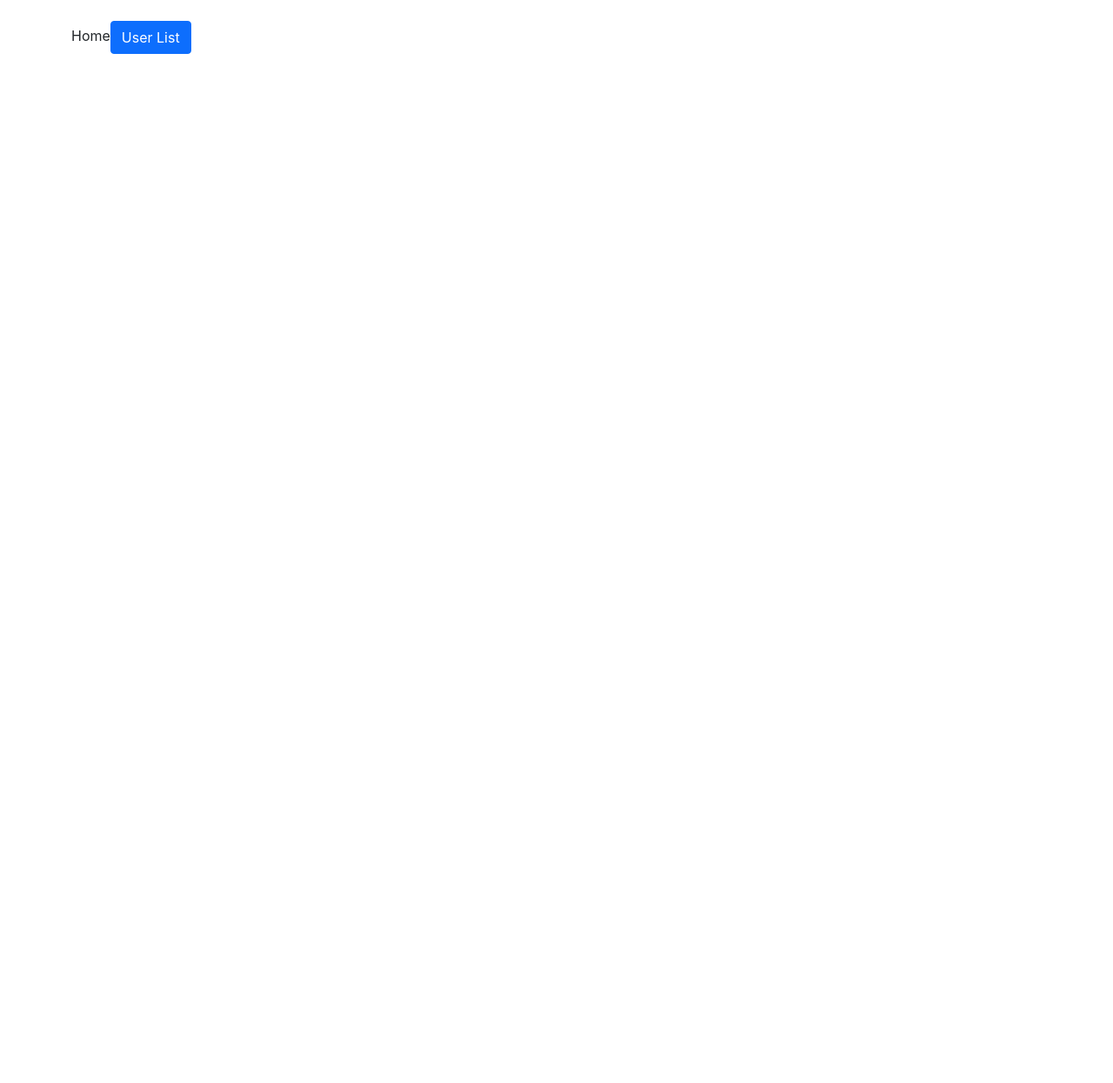
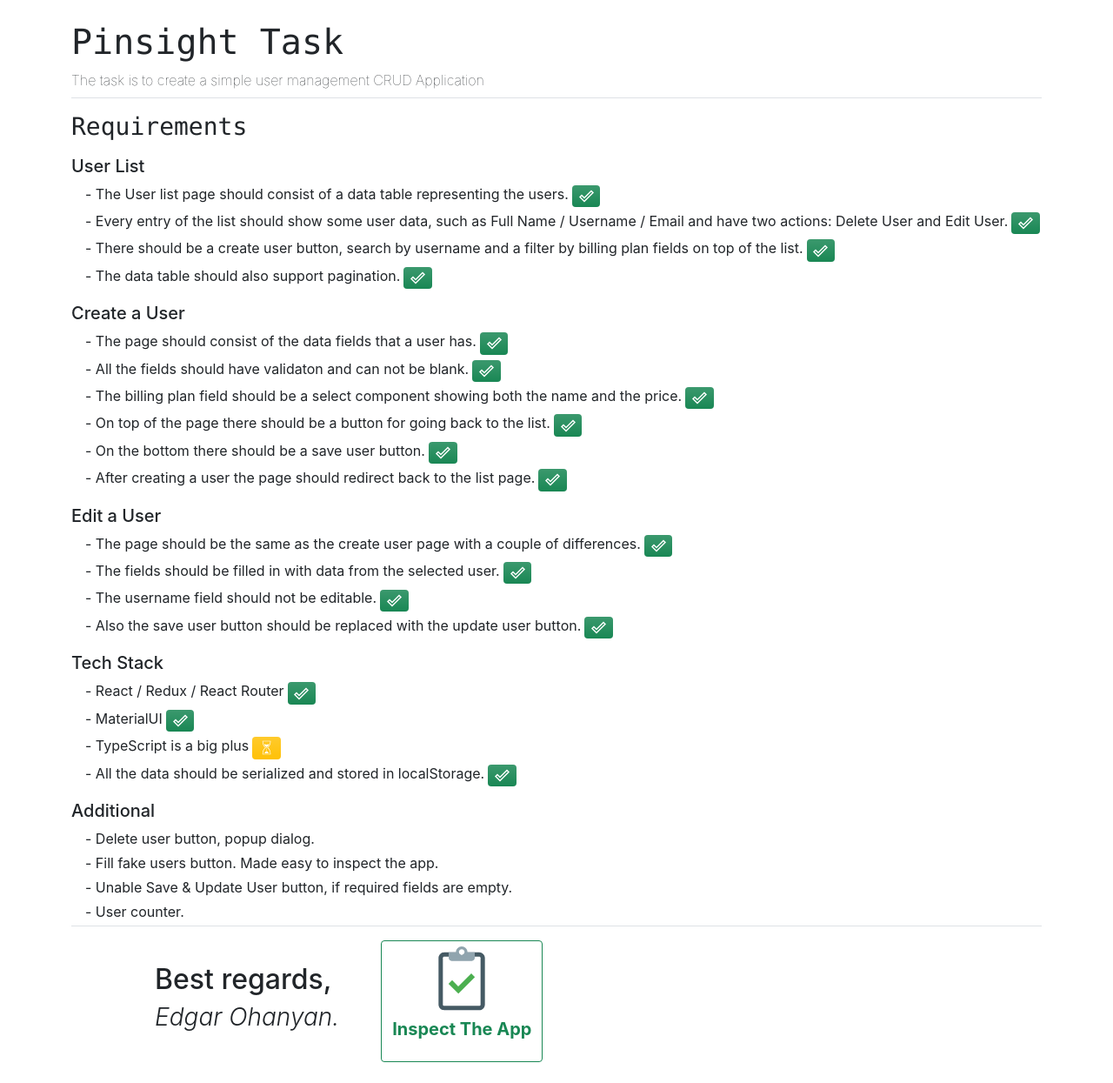
Before and after one commit to OhanyanEdgar/Pinsight_Task, a React (Create React App) app: page / in a window 1280 px wide. Shown: the whole page at 87% size. Before the commit the page ends 800 px from the top, so only its background shows below. Built offline with nearby package versions, Linux system fonts and the light colour scheme.

Commit message:
Added Home page layout

```diff
--- a/src/assets/fakeData.js
+++ b/src/assets/fakeData.js
@@ -60,8 +60,8 @@ const fakeData = [
         fullName: "Jim Tonn",
         password: "Fslh1iSP@",
         billingPlan: {
-            name: "month",
-            price: 350,
+            name: "week",
+            price: 100,
         },
         id: 6,
     },
@@ -115,8 +115,8 @@ const fakeData = [
         fullName: "Bendix Pacey",
         password: "l@hyCj2!$6F#og",
         billingPlan: {
-            name: "year",
-            price: 4000,
+            name: "month",
+            price: 350,
         },
         id: 11,
     },
@@ -126,8 +126,8 @@ const fakeData = [
         fullName: "Moyra Sherrum",
         password: "CGl@b9N#zAH!tR",
         billingPlan: {
-            name: "year",
-            price: 4000,
+            name: "month",
+            price: 350,
         },
         id: 12,
     },
--- /dev/null
+++ b/src/components/TaskItem.jsx
@@ -0,0 +1,24 @@
+
+// Icons
+import { MdOutlineDoneOutline } from 'react-icons/md';
+import { GiSandsOfTime } from 'react-icons/gi';
+
+const TaskItem = ({ text, status }) => {
+    return (
+        <p className="mb-1 ms-3">
+            { text }
+            {status === "done" &&
+                <span className="text-wrap badge bg-success bg-gradient ms-1 ">
+                    <MdOutlineDoneOutline size={17} />
+                </span> ||
+                status === "undone" &&
+                <span className="text-wrap badge bg-warning bg-gradient ms-1">
+                    <GiSandsOfTime size={17} />
+                </span>
+
+            }
+        </p>
+    );
+};
+
+export default TaskItem;
--- a/src/pages/Home.jsx
+++ b/src/pages/Home.jsx
@@ -1,18 +1,113 @@
 
 // Important
 import { useNavigate } from 'react-router-dom';
+// Icons
+import { FcInspection } from 'react-icons/fc';
+// Components
+import TaskItem from '../components/TaskItem';
 
 const Home = () => {
     const navigate = useNavigate();
 
     return (
-        <div>
-            Home
-            <button
-                onClick={() => navigate("/user_list")}
-                className="btn btn-primary">
-                    User List
-            </button>
+        <div className="pb-4">
+            <div className="title">
+                <h1 className="font-monospace">Pinsight Task</h1>
+                <p className="fw-lighter border-bottom pb-2">
+                    The task is to create a simple user management CRUD Application
+                </p>
+            </div>
+            <div className="requirements border-bottom">
+                <h3 className="font-monospace">Requirements</h3>
+                <h5 className="mt-3">User List</h5>
+                <TaskItem status="done"
+                    text="- The User list page should consist of a data table representing the users."
+                />
+                <TaskItem status="done"
+                    text="- Every entry of the list should show some user data, such as Full Name /
+                    Username / Email and have two actions: Delete User and Edit User."
+                />
+                <TaskItem status="done"
+                    text="- There should be a create user button, search by username and a filter by
+                    billing plan fields on top of the list."
+                />
+                <TaskItem status="done"
+                    text="- The data table should also support pagination."
+                />
+                <h5 className="mt-3">Create a User</h5>
+                <TaskItem status="done"
+                    text="- The page should consist of the data fields that a user has."
+                />
+                <TaskItem status="done"
+                    text="- All the fields should have validaton and can not be blank."
+                />
+                <TaskItem status="done"
+                    text="- The billing plan field should be a select component showing both the name and the price."
+                />
+                <TaskItem status="done"
+                    text="- On top of the page there should be a button for going back to the list."
+                />
+                <TaskItem status="done"
+                    text="- On the bottom there should be a save user button."
+                />
+                <TaskItem status="done"
+                    text="- After creating a user the page should redirect back to the list page."
+                />
+                <h5 className="mt-3">Edit a User</h5>
+                <TaskItem status="done"
+                    text="- The page should be the same as the create user page with a couple of differences."
+                />
+                <TaskItem status="done"
+                    text="- The fields should be filled in with data from the selected user."
+                />
+                <TaskItem status="done"
+                    text="- The username field should not be editable."
+                />
+                <TaskItem status="done"
+                    text="- Also the save user button should be replaced with the update user button."
+                />
+                <h5 className="mt-3">Tech Stack</h5>
+                <TaskItem status="done"
+                    text="- React / Redux / React Router"
+                />
+                <TaskItem status="done"
+                    text="- MaterialUI"
+                />
+                <TaskItem status="undone"
+                    text="- TypeScript is a big plus"
+                />
+                <TaskItem status="done"
+                    text="- All the data should be serialized and stored in localStorage."
+                />
+                <h5 className="mt-3">Additional</h5>
+                <TaskItem
+                    text="- Delete user button, popup dialog."
+                />
+                <TaskItem
+                    text="- Fill fake users button. Made easy to inspect the app."
+                />
+                <TaskItem
+                    text="- Unable Save & Update User button, if required fields are empty."
+                />
+                <TaskItem
+                    text="- User counter."
+                />
+
+
+            </div>
+            <div className="footer mt-3 d-flex align-items-center">
+                <div className="regards ms-5 ps-5">
+                    <h2>Best regards,</h2>
+                    <h3 className="fst-italic fw-light">Edgar Ohanyan.</h3>
+                </div>
+                <button
+                    onClick={() => navigate("/user_list")}
+                    className="btn btn-outline-success d-flex flex-column align-items-center ms-5">
+                        <FcInspection size={80} />
+                        <p className="fw-bolder fs-5">Inspect The App</p>
+                </button>
+            </div>
+
         </div>
     )
 }
```
